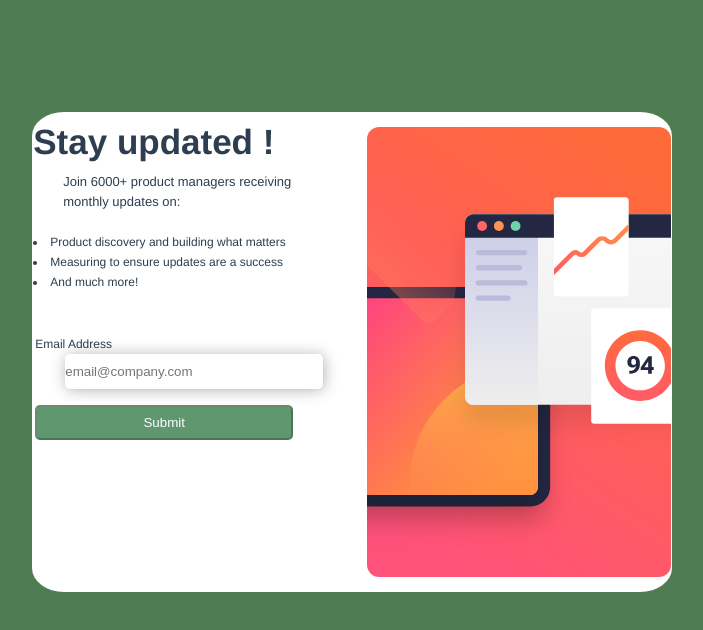
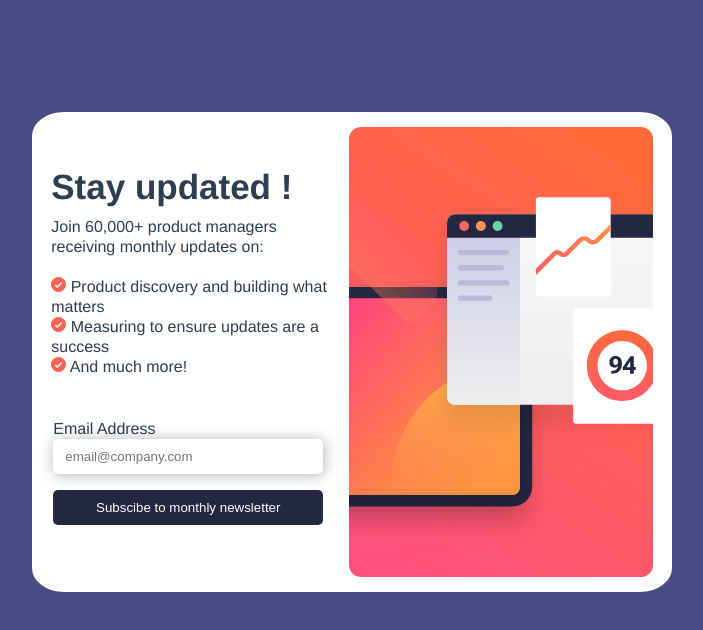
Before and after one commit to 5Akan/Newsletter-Signup, a Vue app: page / in a window 1280 px wide. Shown: the top 630 px of the page, without its empty margins (288-991 px from the left). Built offline with nearby package versions, Linux system fonts and the light colour scheme.

Commit message:
Copleted project

```diff
--- a/src/views/Congrats.vue
+++ b/src/views/Congrats.vue
@@ -1,12 +1,15 @@
 <template>
      <div class="contain">
-       <img src="../assets/icon-success.svg" alt="" srcset="">
-      <h1>Thanks for subscribing!</h1>
-      <p>
+       <img id ="img" src="../assets/icon-success.svg" alt="" srcset="">
+      <h1 class="h1">Thanks for subscribing!</h1>
+      <p class="p">
         A confirmation email has been sent to <b>ash@loremcompany.com</b>.
         Please open it and click the button inside to confirm your subscription
       </p>
-      <button type="submit">Dismiss Message</button>
+      <router-link to="/">
+        <button type="submit">Dismiss Message</button>
+      </router-link>
+
   </div>
 
 
@@ -27,7 +30,6 @@ export default {
 body{
   display: flex;
   flex-direction: column;
-  background-color: rgb(79, 124, 82);
   align-items: center;
   justify-content: center;
   margin: 0;
@@ -36,37 +38,102 @@ body{
     background-color: white;
     position: relative;
     display: inline-block;
-    padding: 15px;
+    padding: 24px 40px 60px 60px;
     margin-top: 7rem;
     width: 25rem;
-    height: 20rem;
-
+    height: 22rem;
     justify-content: center;
     align-items: center;
+    text-align: left;
     border-radius: 5%;
   }
-  h1{
+  .h1{
   margin-top: 5px;
   margin-bottom: 20px;
   font-size: 35px;
 }
-p{
-  margin: 0 30px 0 30px;
+.p{
+  margin: 0;
   justify-content: center;
   align-items: center;
-  font-size: 13px;
+  font-size: 16px;
   text-align: left;
-  position: inherit;
+  position: relative;
 }
 button{
   height: 35px;
   width: 258px;
   margin-top: 16px;
   border-radius: 5px 5px;
-  background-color: rgb(58, 142, 64);
+  background: hsl(234, 29%, 20%);
   color: white;
-  position: inherit;
-  margin-right: 12px;
+  position: relative;
   cursor: pointer;
+  border: none;
+
 }
+button:hover{
+  background-color: hsl(4, 100%, 67%);
+}
+#img{
+  width: 45px;
+  height: 45px;
+  padding: 0;
+}
+
+ @media screen and (min-width: 0px) and (max-width:375px){
+
+
+   body{
+     background: blue;
+  align-items: center;
+  justify-content: center;
+  margin: 0;
+  padding: 0;
+  width: 375px;
+   height: 600px;
+   position: relative;
+
+}
+.contain{
+      margin: 0;
+      padding: 90px 30px 0px 30px;
+      width: 375px;
+      height: 600px;
+      position: relative;
+      border-radius: 0;
+      display: inline-block;
+      justify-content: center;
+      align-items: center;
+       /* white-space: nowrap;Doesnt allow divs to wrap when the page is reduced */
+        /* display: flex; */
+        flex-direction: column;
+    }
+
+ button{
+  height: 50px;
+  width: 320px;
+  margin-top: 16px;
+  border-radius: 5px 5px;
+  background: hsl(234, 29%, 20%);
+  color: white;
+  position: relative;
+  cursor: pointer;
+  border: none;
+  bottom: -30%;
+
+}
+#img{
+  width: 45px;
+  height: 45px;
+  padding: 0;
+  margin-bottom: 25px;
+}
+.p{
+  line-height: 20px;
+  font-size: 14px;
+}
+ }
+
+
 </style>
--- a/src/views/Signup.vue
+++ b/src/views/Signup.vue
@@ -1,14 +1,17 @@
 <template>
 
   <div class="container">
+      <img class="img1" src="../assets/illustration-sign-up-mobile.svg">
     <div class="writeup">
        <h1>Stay updated !</h1>
-        <p>Join 6000+ product managers receiving monthly updates on:</p>
+        <p>Join 60,000+ product managers receiving monthly updates on:</p>
         <div class="list">
-          <li>Product discovery and building what matters</li>
-          <li>Measuring to ensure updates are a success</li>
-          <li>And much more!</li>
-
+          <li> <img class="list" src= "../assets/icon-list.svg">
+          Product discovery and building what matters</li>
+          <li><img class="list" src= "../assets/icon-list.svg">
+          Measuring to ensure updates are a success</li>
+          <li><img class="list" src= "../assets/icon-list.svg">
+          And much more!</li>
         </div>
 
         <form @submit.prevent = "verify" >
@@ -20,13 +23,11 @@
           </label>
              <p><input type="text" v-model= "email" placeholder="email@company.com" :class= "inputError ?'inputError':false" @input= "nullForm"></p>
             <div v-if= "verify">
-              <button :disabled = "!email.length" class="btn" >Submit</button>
+              <button :disabled = "!email.length" class="btn" >Subscibe to monthly newsletter</button>
             </div>
-
-
         </form>
     </div>
-      <img src= "../assets/illustration-sign-up-desktop.svg" alt="" >
+      <img class="img2" src= "../assets/illustration-sign-up-desktop.svg" alt="" srcset="">
 
   </div>
 
@@ -79,6 +80,7 @@ export default {
 </script>
 
 <style>
+@import url('https://fonts.googleapis.com/css2?family=Poppins:wght@200;400&display=swap');
 
 *{
     box-sizing: border-box;
@@ -89,7 +91,7 @@ export default {
 body{
   display: flex;
   flex-direction: column;
-  background-color: rgb(79, 124, 82);
+  background-color: rgb(72, 76, 131);
   align-items: center;
   justify-content: center;
   margin: 0;
@@ -111,17 +113,31 @@ body{
     height: 100%;
     width: 40vw;
     position: relative;
-    font-size: 12px;
+    font-size: 16px;
+     text-align: left;
     line-height: 20px;
     margin-left: 5px;
     margin-right: 5px;
+    list-style: none;
   }
-  img{
+  p{
+    font-size: 16px;
+    text-align: left;
+  }
+  .img1{
+    display: none;
+  }
+  .img2{
     /* width: 295px; */
     height: 100%;
     margin-left: 5px;
     margin-right: 5px;
     position: relative;
+}
+img.list{
+  text-align: left;
+  width: 15px;
+  margin: 0;
 }
 form{
   position: relative;
@@ -132,7 +148,7 @@ form{
   align-items: center;
 }
 h1{
-  margin-top: 70px;
+  margin-top: 50px;
   margin-bottom: 20px;
   font-size: 35px;
 }
@@ -141,28 +157,36 @@ h1{
 }
 input{
   height: 35px;
-  width: 258px;
+  width: 270px;
   border: none;
   border-radius: 5px 5px;
   position: inherit;
   box-shadow: 1px 1px 1px 0 rgba(154, 160, 185, 0.05),
     1px 1px 15px rgba(0 ,0, 0, 0.3);
     cursor: pointer;
+    padding-left: 12px;
 }
+
 .btn{
   height: 35px;
-  width: 258px;
+  width: 270px;
   margin-top: 16px;
   border-radius: 5px 5px;
-  background-color: rgb(58, 142, 64);
+  background-color: hsl(234, 29%, 20%);
   color: white;
   position: inherit;
   margin-right: 12px;
   cursor: pointer;
+  border: none;
 }
 .btn:disabled{
-  background-color: rgb(95, 152, 111);
-  color: #fff
+  background-color:  hsl(234, 29%, 20%);
+  color: #fff;
+  border: none;
+}
+.btn:hover{
+  background-color: hsl(4, 100%, 67%);
+  border: none;
 }
 label{
   display: flex;
@@ -179,4 +203,120 @@ input.inputError{
 
   }
 
+  /* For Phone */
+  @media screen and (min-width: 0px) and (max-width:375px){
+*{
+    box-sizing:content-box;
+    margin: 0;
+    padding: 0;
+
+}
+   body{
+  background-color: white;
+  justify-content: center;
+  margin: 0;
+  padding: 0;
+  max-width: 375px;
+   height: 900px;
+   position: relative;
+
+}
+.container{
+      margin: 0;
+      padding: 0px;
+      width: 380px;
+      height: 950px;
+      position: relative;
+      border-radius: 0;
+      display: inline-block;
+      justify-content: center;
+      align-items: center;
+       /* white-space: nowrap;Doesnt allow divs to wrap when the page is reduced */
+        /* display: flex; */
+        flex-direction: column;
+    }
+.writeup{
+     padding: 25px;
+    width: 375px;
+    height: 400px;
+    justify-content: center;
+    align-items: center;
+    line-height: 30px;
+    /* margin: 10px; */
+    text-align: left;
+    /* width: 40vw;
+    position: relative;
+    font-size: 16px;
+     text-align: left;
+    margin-left: 5px;
+    margin-right: 5px;
+    list-style: none; */
+  }
+.img1{
+     margin-top: 160px;
+     padding: 0;
+    top: 0%;
+    /* margin-left: 5px;
+    margin-right: 5px; */
+    display: inline-block;
+    width: 380px;
+    }
+.img2{
+      display: none;
+    }
+ p{
+    font-size: 16px;
+    text-align: left;
+
+  }
+h1{
+  margin-top: 20px;
+  margin-bottom: 20px;
+  font-size: 35px;
+}
+form{
+  position: relative;
+  /* margin-right: 2px; */
+  margin-top: 0px;
+  padding: 2px;
+  justify-content: center;
+  align-items: center;
+}
+input{
+  height: 50px;
+  width: 325px;
+  border: none;
+  border-radius: 5px 5px;
+  position: inherit;
+  box-shadow: 1px 1px 1px 0 rgba(154, 160, 185, 0.05),
+    1px 1px 15px rgba(0 ,0, 0, 0.3);
+    cursor: pointer;
+    padding-left: 25px;
+}
+
+.btn{
+  height: 50px;
+  width: 325px;
+  margin-top: 16px;
+  border-radius: 5px 5px;
+  background-color: hsl(234, 29%, 20%);
+  color: white;
+  position: relative;
+  margin-right: 12px;
+  cursor: pointer;
+  border: none;
+}
+label{
+  display: flex;
+  justify-content: space-between;
+  font-size: 12px;
+  font-weight: 800;
+}
+label .error{
+  color: red;
+    font-size: 12px;
+    font-weight: 100;
+}
+  }
+
 </style>
```
